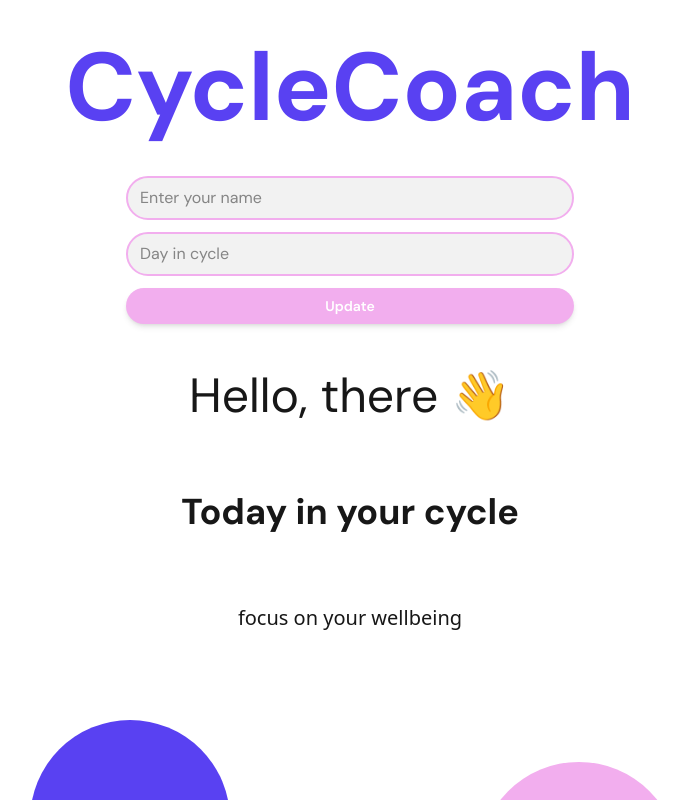
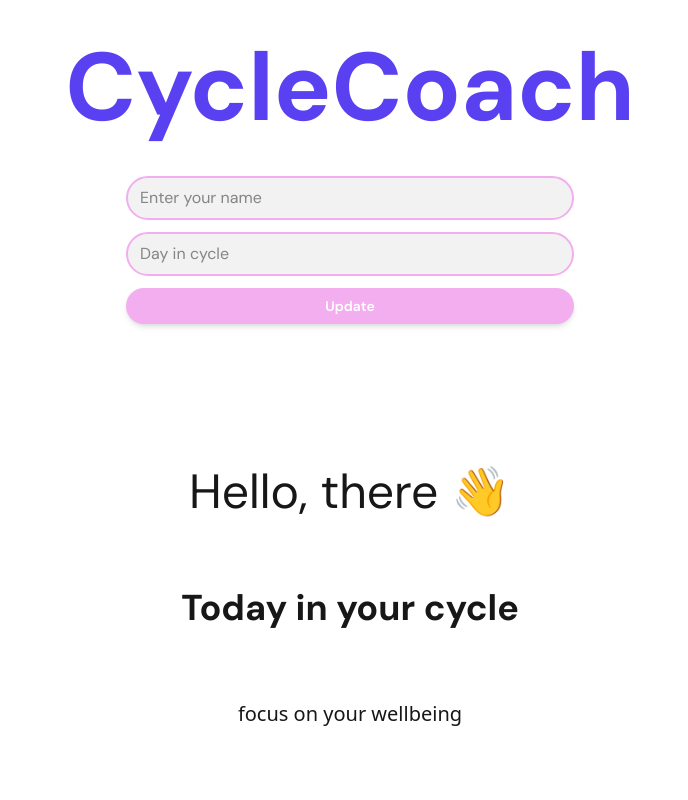
Before and after one commit to zofienora/cyclecoach, a Next.js app in the folder my-app/: page / in a window 1280 px wide. Shown: the top 800 px of the page, without its empty margins (290-978 px from the left). Built offline with nearby package versions, Linux system fonts and the light colour scheme.

Commit message:
changed padding

```diff
--- a/my-app/app/components/Header.tsx
+++ b/my-app/app/components/Header.tsx
@@ -198,7 +198,7 @@ export default function Header() {
       </div>
 
       {/* 5. Hello headline - desktop only (below flexbox / button) */}
-      <div className="hidden lg:flex flex-col items-center w-full pt-8 pb-4">
+      <div className="hidden lg:flex flex-col items-center w-full pt-32 pb-4">
         <h2 className="font-heading text-foreground text-center text-2xl sm:text-3xl lg:text-5xl">
           Hello, {userData?.name || "there"} 👋
         </h2>
```
